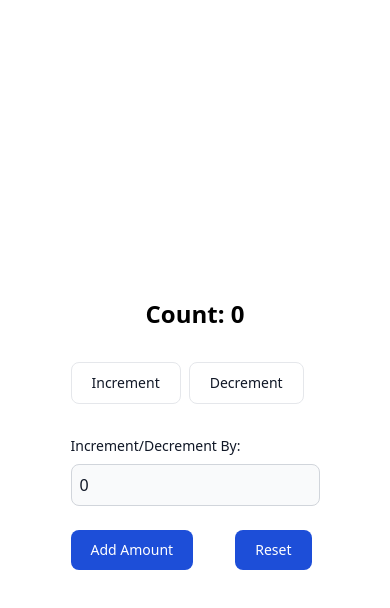
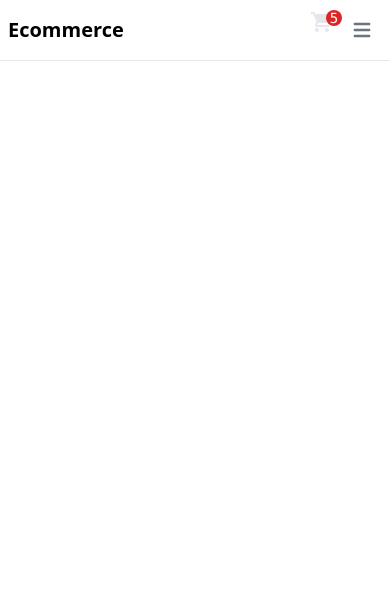
Before and after one commit to AlbertSigsbert/React-State-Management, a React (Create React App) app: page / in a window 390 px wide. Shown: the top 608 px of the page. Built offline with nearby package versions, Linux system fonts and the light colour scheme.

Commit message:
Created a Cart Slice

```diff
--- a/src/App.js
+++ b/src/App.js
@@ -1,8 +1,10 @@
 // import Counter from './useReducer/Counter';
-import Counter from "./Counter/Counter";
+import Cart from "./Cart/Cart";
+// import Counter from "./Counter/Counter";
 
 function App() {
-  return <Counter />;
+  return <Cart />;
+
 }
 
 export default App;
--- /dev/null
+++ b/src/Cart/Cart.js
@@ -0,0 +1,10 @@
+import Navbar from "./Navbar/Navbar";
+
+
+function Cart(props) {
+    return (
+        <Navbar/>
+    );
+}
+
+export default Cart;
--- /dev/null
+++ b/src/Cart/Navbar/CartIcon.js
@@ -0,0 +1,18 @@
+
+
+function CartIcon(props) {
+  return (
+    <li className="text-gray-200 hover:text-gray-400 list-none">
+      <a href="/" role="button" className="relative flex">
+        <svg className="flex-1 w-8 h-8 fill-current" viewbox="0 0 24 24">
+          <path d="M17,18C15.89,18 15,18.89 15,20A2,2 0 0,0 17,22A2,2 0 0,0 19,20C19,18.89 18.1,18 17,18M1,2V4H3L6.6,11.59L5.24,14.04C5.09,14.32 5,14.65 5,15A2,2 0 0,0 7,17H19V15H7.42A0.25,0.25 0 0,1 7.17,14.75C7.17,14.7 7.18,14.66 7.2,14.63L8.1,13H15.55C16.3,13 16.96,12.58 17.3,11.97L20.88,5.5C20.95,5.34 21,5.17 21,5A1,1 0 0,0 20,4H5.21L4.27,2M7,18C5.89,18 5,18.89 5,20A2,2 0 0,0 7,22A2,2 0 0,0 9,20C9,18.89 8.1,18 7,18Z" />
+        </svg>
+        <span className="absolute right-0 top-0 rounded-full bg-red-600 w-4 h-4 top right p-0 m-0 text-white font-mono text-sm  leading-tight text-center">
+          5
+        </span>
+      </a>
+    </li>
+  );
+}
+
+export default CartIcon;
--- /dev/null
+++ b/src/Cart/Navbar/NavItems.js
@@ -0,0 +1,24 @@
+
+
+function NavItems(props) {
+    return (
+        <div className="hidden justify-between items-center w-full md:flex md:w-auto md:order-1" id="navbar-sticky">
+    <ul className="flex flex-col p-4 mt-4 bg-gray-50 rounded-lg border border-gray-100 md:flex-row md:space-x-8 md:mt-0 md:text-sm md:font-medium md:border-0 md:bg-white dark:bg-gray-800 md:dark:bg-gray-900 dark:border-gray-700">
+      <li>
+        <a href="/" className="block py-2 pr-4 pl-3 text-white bg-blue-700 rounded md:bg-transparent md:text-blue-700 md:p-0 dark:text-white" aria-current="page">Home</a>
+      </li>
+      <li>
+        <a href="/" className="block py-2 pr-4 pl-3 text-gray-700 rounded hover:bg-gray-100 md:hover:bg-transparent md:hover:text-blue-700 md:p-0 md:dark:hover:text-white dark:text-gray-400 dark:hover:bg-gray-700 dark:hover:text-white md:dark:hover:bg-transparent dark:border-gray-700">About</a>
+      </li>
+      <li>
+        <a href="/" className="block py-2 pr-4 pl-3 text-gray-700 rounded hover:bg-gray-100 md:hover:bg-transparent md:hover:text-blue-700 md:p-0 md:dark:hover:text-white dark:text-gray-400 dark:hover:bg-gray-700 dark:hover:text-white md:dark:hover:bg-transparent dark:border-gray-700">Services</a>
+      </li>
+      <li>
+        <a href="/" className="block py-2 pr-4 pl-3 text-gray-700 rounded hover:bg-gray-100 md:hover:bg-transparent md:hover:text-blue-700 md:p-0 md:dark:hover:text-white dark:text-gray-400 dark:hover:bg-gray-700 dark:hover:text-white md:dark:hover:bg-transparent dark:border-gray-700">Contact</a>
+      </li>
+    </ul>
+  </div>
+    );
+}
+
+export default NavItems;
--- /dev/null
+++ b/src/Cart/Navbar/Navbar.js
@@ -0,0 +1,48 @@
+import CartIcon from "./CartIcon";
+import NavItems from "./NavItems";
+
+function Navbar(props) {
+  return (
+    <nav className="bg-white px-2 sm:px-4 py-2.5 dark:bg-gray-900 fixed w-full z-20 top-0 left-0 border-b border-gray-200 dark:border-gray-600">
+      <div className="container flex flex-wrap justify-between items-center mx-auto">
+        <a href="/">
+          <span className="self-center text-xl font-semibold whitespace-nowrap dark:text-white">
+            Ecommerce
+          </span>
+        </a>
+
+        <div className="flex md:order-2">
+
+            <CartIcon/>
+
+          <button
+            data-collapse-toggle="navbar-sticky"
+            type="button"
+            className="inline-flex items-center p-2 text-sm text-gray-500 rounded-lg md:hidden hover:bg-gray-100 focus:outline-none focus:ring-2 focus:ring-gray-200 dark:text-gray-400 dark:hover:bg-gray-700 dark:focus:ring-gray-600"
+            aria-controls="navbar-sticky"
+            aria-expanded="false"
+          >
+            <span className="sr-only">Open main menu</span>
+            <svg
+              className="w-6 h-6"
+              aria-hidden="true"
+              fill="currentColor"
+              viewBox="0 0 20 20"
+              xmlns="http://www.w3.org/2000/svg"
+            >
+              <path
+                fill-rule="evenodd"
+                d="M3 5a1 1 0 011-1h12a1 1 0 110 2H4a1 1 0 01-1-1zM3 10a1 1 0 011-1h12a1 1 0 110 2H4a1 1 0 01-1-1zM3 15a1 1 0 011-1h12a1 1 0 110 2H4a1 1 0 01-1-1z"
+                clip-rule="evenodd"
+              ></path>
+            </svg>
+          </button>
+        </div>
+
+        <NavItems />
+      </div>
+    </nav>
+  );
+}
+
+export default Navbar;
--- /dev/null
+++ b/src/Counter/Card.js
@@ -0,0 +1,11 @@
+import React from 'react';
+
+function Card(props) {
+    return (
+        <div>
+
+        </div>
+    );
+}
+
+export default Card;
--- a/src/app/store.js
+++ b/src/app/store.js
@@ -1,8 +1,12 @@
 import { configureStore } from '@reduxjs/toolkit';
 import counterReducer from "../features/counter/counterSlice";
+import cartReducer from "../features/cart/cartSlice";
+
 
 export const store = configureStore({
     reducer: {
-        counter: counterReducer
+        counter: counterReducer,
+        cart:cartReducer
+
     },
   })
--- /dev/null
+++ b/src/features/cart/cartSlice.js
@@ -0,0 +1,16 @@
+import { createSlice } from "@reduxjs/toolkit";
+
+const initialState = {
+    cartItems:[],
+    total:0,
+    amount:0,
+    isLoading:true
+}
+const cartSlice = createSlice({
+    name:"cart",
+    initialState
+});
+
+console.log(cartSlice);
+
+export default cartSlice.reducer;
```
